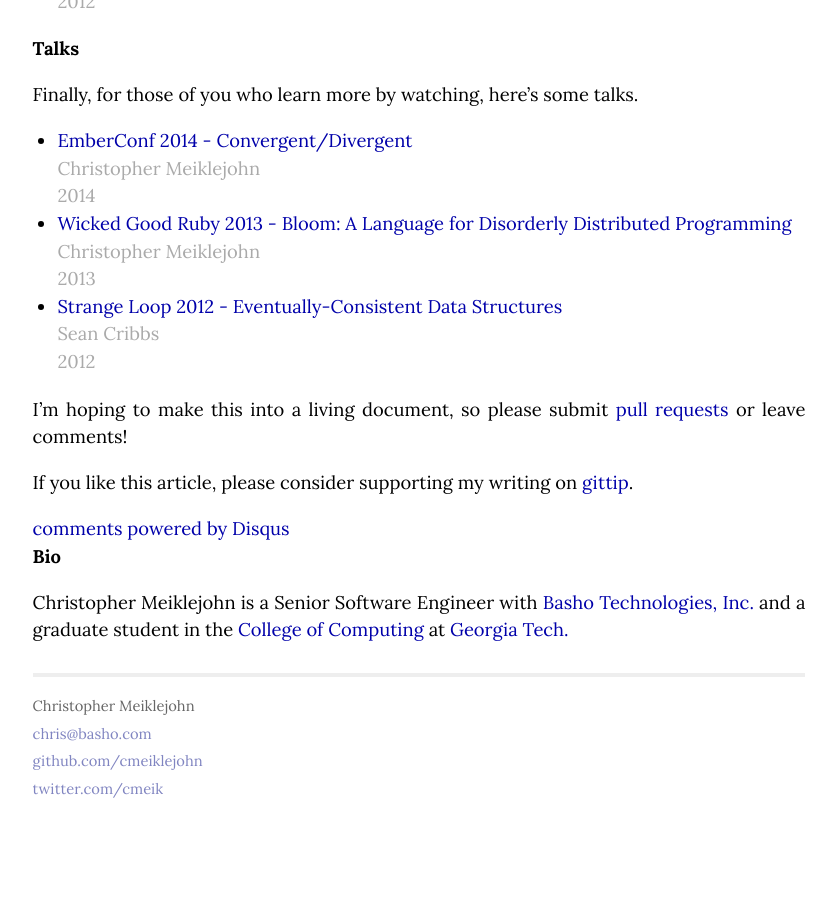
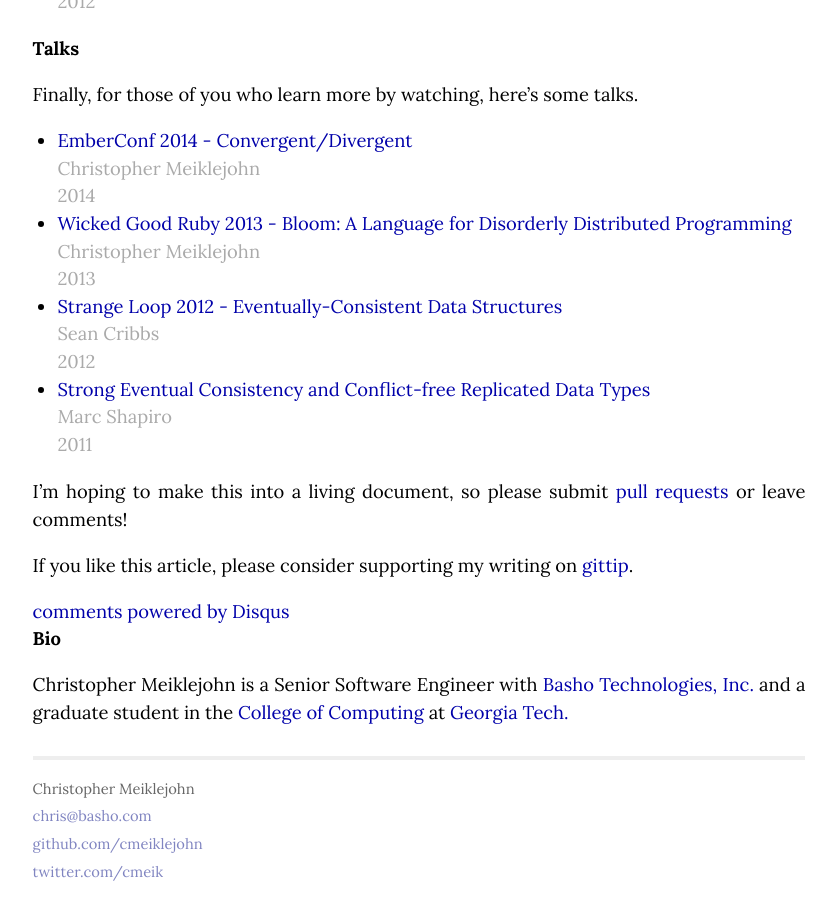
Before and after one commit to cmeiklejohn/cmeiklejohn.github.io, a Jekyll site: the page built from _posts/2014-07-22-readings-in-crdts.markdown, in a window 1280 px wide and 900 px high, scrolled down 4095 px. Shown: the whole window, without its empty margins (221-1057 px from the left). Built offline with Jekyll 4.4.1, drawn with Linux system fonts in a browser that asks for light colours; comment, search, counter and statistics services are not loaded; before the commit the page ends 4912 px from its top, so only the background shows below that.

Commit message:
Add Marc Shapiro's talk from 2011

```diff
--- a/_posts/2014-07-22-readings-in-crdts.markdown
+++ b/_posts/2014-07-22-readings-in-crdts.markdown
@@ -168,6 +168,9 @@ Finally, for those of you who learn more by watching, here's some talks.
 * [Strange Loop 2012 - Eventually-Consistent Data Structures](http://www.infoq.com/presentations/CRDT)
   <span class="author">Sean Cribbs</span>
   <span class="date">2012</span>
+* [Strong Eventual Consistency and Conflict-free Replicated Data Types](http://research.microsoft.com/apps/video/default.aspx?id=153540&r=1)
+  <span class="author">Marc Shapiro</span>
+  <span class="date">2011</span>
 
 I'm hoping to make this into a living document, so please submit [pull
 requests][pull] or leave comments!
```
